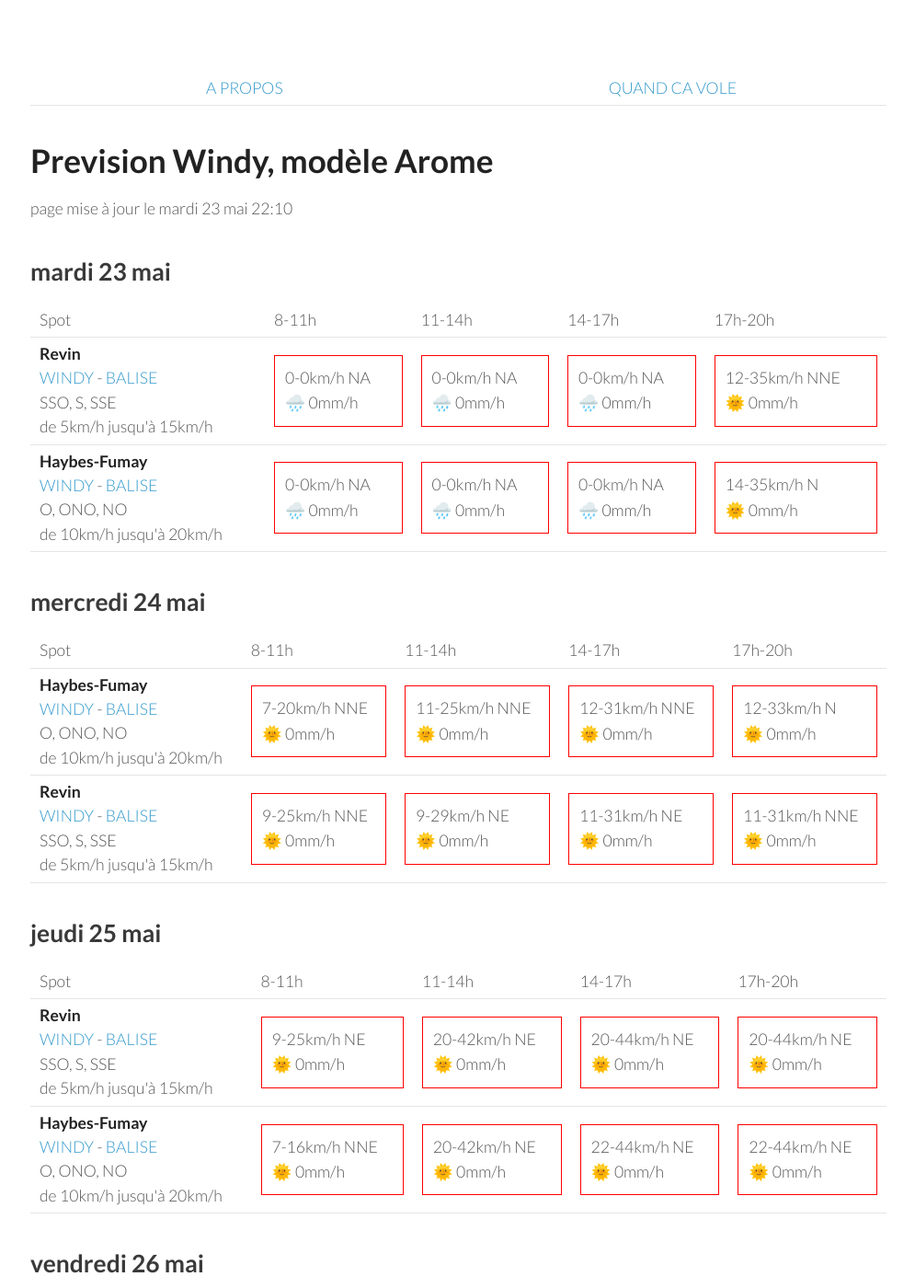
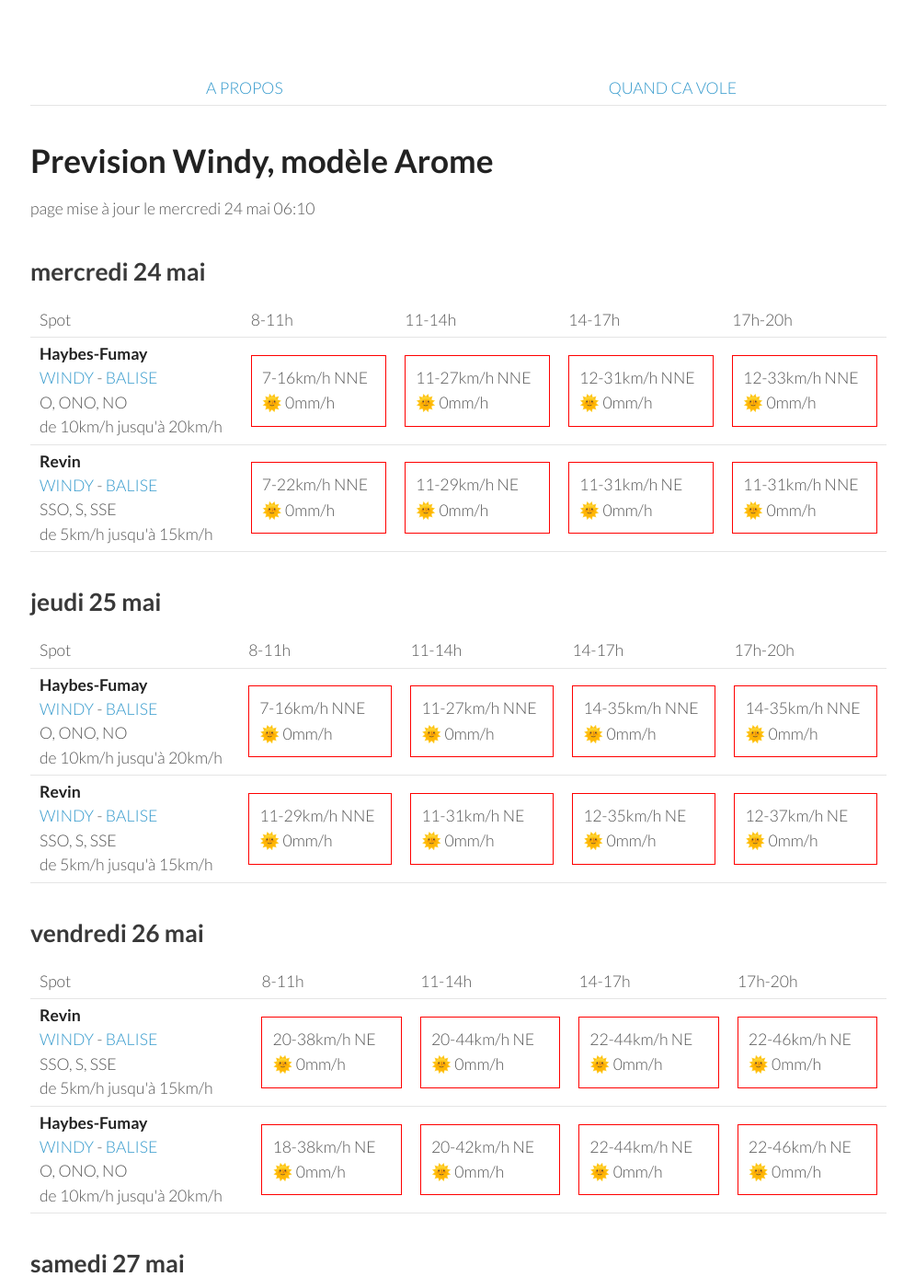
Before and after one commit to parapente-dans-le-nord/parapente-dans-le-nord.github.io, a Jekyll site: the page built from ardennes.markdown, in a window 1280 px wide and 1400 px high. Shown: the whole window at 92% size, without its empty margins (25-1020 px from the left). Built offline with Jekyll 4.4.1, drawn with Linux system fonts in a browser that asks for light colours; some of the changed text lies outside the part shown.

Commit message:
update index.markdown

```diff
--- a/ardennes.markdown
+++ b/ardennes.markdown
@@ -7,42 +7,8 @@ title:  "Tous les spots"
 {: .links}
 
 # Prevision Windy, modèle Arome
-page mise à jour le mardi 23 mai 22:10
+page mise à jour le mercredi 24 mai 06:10
 
-## mardi 23 mai
-
-{::nomarkdown}
-<table>
-  <tbody>
-    <tr>
-      <td>Spot</td>
-      <td>8-11h</td>
-      <td>11-14h</td>
-      <td>14-17h</td>
-      <td>17h-20h</td>
-    </tr>
-<tr>
-        <td><strong>Revin</strong><br><a href="https://windy.com/49.948/4.625?49.543,4.625,8">WINDY</a> - <span class=""><a href="http://www.balisemeteo.com/balise.php?idBalise=5019">BALISE</a> </span><br> <span class="vent-favorable">SSO, S, SSE</span><br><span class="force-vent">de 5km/h jusqu'à 15km/h</span> </td>
-
-            <td><div class="not-flyable"><p>0-0km/h NA</p><p>🌧️ 0mm/h</p></div></td>
-            <td><div class="not-flyable"><p>0-0km/h NA</p><p>🌧️ 0mm/h</p></div></td>
-            <td><div class="not-flyable"><p>0-0km/h NA</p><p>🌧️ 0mm/h</p></div></td>
-            <td><div class="not-flyable"><p>12-35km/h NNE</p><p>🌞 0mm/h</p></div></td>
-
-    </tr>
-<tr>
-        <td><strong>Haybes-Fumay</strong><br><a href="https://windy.com/49.998/4.715?49.913,4.738,10">WINDY</a> - <span class=""><a href="http://www.balisemeteo.com/balise.php?idBalise=104">BALISE</a> </span><br> <span class="vent-favorable">O, ONO, NO</span><br><span class="force-vent">de 10km/h jusqu'à 20km/h</span> </td>
-
-            <td><div class="not-flyable"><p>0-0km/h NA</p><p>🌧️ 0mm/h</p></div></td>
-            <td><div class="not-flyable"><p>0-0km/h NA</p><p>🌧️ 0mm/h</p></div></td>
-            <td><div class="not-flyable"><p>0-0km/h NA</p><p>🌧️ 0mm/h</p></div></td>
-            <td><div class="not-flyable"><p>14-35km/h N</p><p>🌞 0mm/h</p></div></td>
-
-    </tr>
-
-</tbody>
-</table>
-{:/}
 ## mercredi 24 mai
 
 {::nomarkdown}
@@ -58,18 +24,18 @@ page mise à jour le mardi 23 mai 22:10
 <tr>
         <td><strong>Haybes-Fumay</strong><br><a href="https://windy.com/49.998/4.715?49.913,4.738,10">WINDY</a> - <span class=""><a href="http://www.balisemeteo.com/balise.php?idBalise=104">BALISE</a> </span><br> <span class="vent-favorable">O, ONO, NO</span><br><span class="force-vent">de 10km/h jusqu'à 20km/h</span> </td>
 
-            <td><div class="not-flyable"><p>7-20km/h NNE</p><p>🌞 0mm/h</p></div></td>
-            <td><div class="not-flyable"><p>11-25km/h NNE</p><p>🌞 0mm/h</p></div></td>
+            <td><div class="not-flyable"><p>7-16km/h NNE</p><p>🌞 0mm/h</p></div></td>
+            <td><div class="not-flyable"><p>11-27km/h NNE</p><p>🌞 0mm/h</p></div></td>
             <td><div class="not-flyable"><p>12-31km/h NNE</p><p>🌞 0mm/h</p></div></td>
-            <td><div class="not-flyable"><p>12-33km/h N</p><p>🌞 0mm/h</p></div></td>
+            <td><div class="not-flyable"><p>12-33km/h NNE</p><p>🌞 0mm/h</p></div></td>
 
 
     </tr>
 <tr>
         <td><strong>Revin</strong><br><a href="https://windy.com/49.948/4.625?49.543,4.625,8">WINDY</a> - <span class=""><a href="http://www.balisemeteo.com/balise.php?idBalise=5019">BALISE</a> </span><br> <span class="vent-favorable">SSO, S, SSE</span><br><span class="force-vent">de 5km/h jusqu'à 15km/h</span> </td>
 
-            <td><div class="not-flyable"><p>9-25km/h NNE</p><p>🌞 0mm/h</p></div></td>
-            <td><div class="not-flyable"><p>9-29km/h NE</p><p>🌞 0mm/h</p></div></td>
+            <td><div class="not-flyable"><p>7-22km/h NNE</p><p>🌞 0mm/h</p></div></td>
+            <td><div class="not-flyable"><p>11-29km/h NE</p><p>🌞 0mm/h</p></div></td>
             <td><div class="not-flyable"><p>11-31km/h NE</p><p>🌞 0mm/h</p></div></td>
             <td><div class="not-flyable"><p>11-31km/h NNE</p><p>🌞 0mm/h</p></div></td>
 
@@ -92,22 +58,22 @@ page mise à jour le mardi 23 mai 22:10
       <td>17h-20h</td>
     </tr>
 <tr>
-        <td><strong>Revin</strong><br><a href="https://windy.com/49.948/4.625?49.543,4.625,8">WINDY</a> - <span class=""><a href="http://www.balisemeteo.com/balise.php?idBalise=5019">BALISE</a> </span><br> <span class="vent-favorable">SSO, S, SSE</span><br><span class="force-vent">de 5km/h jusqu'à 15km/h</span> </td>
+        <td><strong>Haybes-Fumay</strong><br><a href="https://windy.com/49.998/4.715?49.913,4.738,10">WINDY</a> - <span class=""><a href="http://www.balisemeteo.com/balise.php?idBalise=104">BALISE</a> </span><br> <span class="vent-favorable">O, ONO, NO</span><br><span class="force-vent">de 10km/h jusqu'à 20km/h</span> </td>
 
-            <td><div class="not-flyable"><p>9-25km/h NE</p><p>🌞 0mm/h</p></div></td>
-            <td><div class="not-flyable"><p>20-42km/h NE</p><p>🌞 0mm/h</p></div></td>
-            <td><div class="not-flyable"><p>20-44km/h NE</p><p>🌞 0mm/h</p></div></td>
-            <td><div class="not-flyable"><p>20-44km/h NE</p><p>🌞 0mm/h</p></div></td>
+            <td><div class="not-flyable"><p>7-16km/h NNE</p><p>🌞 0mm/h</p></div></td>
+            <td><div class="not-flyable"><p>11-27km/h NNE</p><p>🌞 0mm/h</p></div></td>
+            <td><div class="not-flyable"><p>14-35km/h NNE</p><p>🌞 0mm/h</p></div></td>
+            <td><div class="not-flyable"><p>14-35km/h NNE</p><p>🌞 0mm/h</p></div></td>
 
 
     </tr>
 <tr>
-        <td><strong>Haybes-Fumay</strong><br><a href="https://windy.com/49.998/4.715?49.913,4.738,10">WINDY</a> - <span class=""><a href="http://www.balisemeteo.com/balise.php?idBalise=104">BALISE</a> </span><br> <span class="vent-favorable">O, ONO, NO</span><br><span class="force-vent">de 10km/h jusqu'à 20km/h</span> </td>
+        <td><strong>Revin</strong><br><a href="https://windy.com/49.948/4.625?49.543,4.625,8">WINDY</a> - <span class=""><a href="http://www.balisemeteo.com/balise.php?idBalise=5019">BALISE</a> </span><br> <span class="vent-favorable">SSO, S, SSE</span><br><span class="force-vent">de 5km/h jusqu'à 15km/h</span> </td>
 
-            <td><div class="not-flyable"><p>7-16km/h NNE</p><p>🌞 0mm/h</p></div></td>
-            <td><div class="not-flyable"><p>20-42km/h NE</p><p>🌞 0mm/h</p></div></td>
-            <td><div class="not-flyable"><p>22-44km/h NE</p><p>🌞 0mm/h</p></div></td>
-            <td><div class="not-flyable"><p>22-44km/h NE</p><p>🌞 0mm/h</p></div></td>
+            <td><div class="not-flyable"><p>11-29km/h NNE</p><p>🌞 0mm/h</p></div></td>
+            <td><div class="not-flyable"><p>11-31km/h NE</p><p>🌞 0mm/h</p></div></td>
+            <td><div class="not-flyable"><p>12-35km/h NE</p><p>🌞 0mm/h</p></div></td>
+            <td><div class="not-flyable"><p>12-37km/h NE</p><p>🌞 0mm/h</p></div></td>
 
 
     </tr>
@@ -131,9 +97,9 @@ page mise à jour le mardi 23 mai 22:10
         <td><strong>Revin</strong><br><a href="https://windy.com/49.948/4.625?49.543,4.625,8">WINDY</a> - <span class=""><a href="http://www.balisemeteo.com/balise.php?idBalise=5019">BALISE</a> </span><br> <span class="vent-favorable">SSO, S, SSE</span><br><span class="force-vent">de 5km/h jusqu'à 15km/h</span> </td>
 
             <td><div class="not-flyable"><p>20-38km/h NE</p><p>🌞 0mm/h</p></div></td>
-            <td><div class="not-flyable"><p>20-42km/h NE</p><p>🌞 0mm/h</p></div></td>
             <td><div class="not-flyable"><p>20-44km/h NE</p><p>🌞 0mm/h</p></div></td>
             <td><div class="not-flyable"><p>22-44km/h NE</p><p>🌞 0mm/h</p></div></td>
+            <td><div class="not-flyable"><p>22-46km/h NE</p><p>🌞 0mm/h</p></div></td>
 
 
     </tr>
@@ -142,8 +108,8 @@ page mise à jour le mardi 23 mai 22:10
 
             <td><div class="not-flyable"><p>18-38km/h NE</p><p>🌞 0mm/h</p></div></td>
             <td><div class="not-flyable"><p>20-42km/h NE</p><p>🌞 0mm/h</p></div></td>
-            <td><div class="not-flyable"><p>20-42km/h NE</p><p>🌞 0mm/h</p></div></td>
             <td><div class="not-flyable"><p>22-44km/h NE</p><p>🌞 0mm/h</p></div></td>
+            <td><div class="not-flyable"><p>22-46km/h NE</p><p>🌞 0mm/h</p></div></td>
 
 
     </tr>
@@ -164,22 +130,22 @@ page mise à jour le mardi 23 mai 22:10
       <td>17h-20h</td>
     </tr>
 <tr>
-        <td><strong>Haybes-Fumay</strong><br><a href="https://windy.com/49.998/4.715?49.913,4.738,10">WINDY</a> - <span class=""><a href="http://www.balisemeteo.com/balise.php?idBalise=104">BALISE</a> </span><br> <span class="vent-favorable">O, ONO, NO</span><br><span class="force-vent">de 10km/h jusqu'à 20km/h</span> </td>
+        <td><strong>Revin</strong><br><a href="https://windy.com/49.948/4.625?49.543,4.625,8">WINDY</a> - <span class=""><a href="http://www.balisemeteo.com/balise.php?idBalise=5019">BALISE</a> </span><br> <span class="vent-favorable">SSO, S, SSE</span><br><span class="force-vent">de 5km/h jusqu'à 15km/h</span> </td>
 
             <td><div class="not-flyable"><p>12-25km/h NE</p><p>🌞 0mm/h</p></div></td>
-            <td><div class="not-flyable"><p>14-31km/h NE</p><p>🌞 0mm/h</p></div></td>
-            <td><div class="not-flyable"><p>14-33km/h ENE</p><p>🌞 0mm/h</p></div></td>
-            <td><div class="not-flyable"><p>12-33km/h NE</p><p>🌞 0mm/h</p></div></td>
+            <td><div class="not-flyable"><p>12-29km/h NE</p><p>🌞 0mm/h</p></div></td>
+            <td><div class="not-flyable"><p>14-31km/h ENE</p><p>🌞 0mm/h</p></div></td>
+            <td><div class="not-flyable"><p>12-31km/h NE</p><p>🌞 0mm/h</p></div></td>
 
 
     </tr>
 <tr>
-        <td><strong>Revin</strong><br><a href="https://windy.com/49.948/4.625?49.543,4.625,8">WINDY</a> - <span class=""><a href="http://www.balisemeteo.com/balise.php?idBalise=5019">BALISE</a> </span><br> <span class="vent-favorable">SSO, S, SSE</span><br><span class="force-vent">de 5km/h jusqu'à 15km/h</span> </td>
+        <td><strong>Haybes-Fumay</strong><br><a href="https://windy.com/49.998/4.715?49.913,4.738,10">WINDY</a> - <span class=""><a href="http://www.balisemeteo.com/balise.php?idBalise=104">BALISE</a> </span><br> <span class="vent-favorable">O, ONO, NO</span><br><span class="force-vent">de 10km/h jusqu'à 20km/h</span> </td>
 
-            <td><div class="not-flyable"><p>12-27km/h NE</p><p>🌞 0mm/h</p></div></td>
-            <td><div class="not-flyable"><p>12-29km/h NE</p><p>🌞 0mm/h</p></div></td>
-            <td><div class="not-flyable"><p>14-31km/h ENE</p><p>🌞 0mm/h</p></div></td>
-            <td><div class="not-flyable"><p>12-31km/h NE</p><p>🌞 0mm/h</p></div></td>
+            <td><div class="not-flyable"><p>11-25km/h NE</p><p>🌞 0mm/h</p></div></td>
+            <td><div class="not-flyable"><p>14-31km/h NE</p><p>🌞 0mm/h</p></div></td>
+            <td><div class="not-flyable"><p>14-33km/h ENE</p><p>🌞 0mm/h</p></div></td>
+            <td><div class="not-flyable"><p>12-33km/h NE</p><p>🌞 0mm/h</p></div></td>
 
 
     </tr>
```
